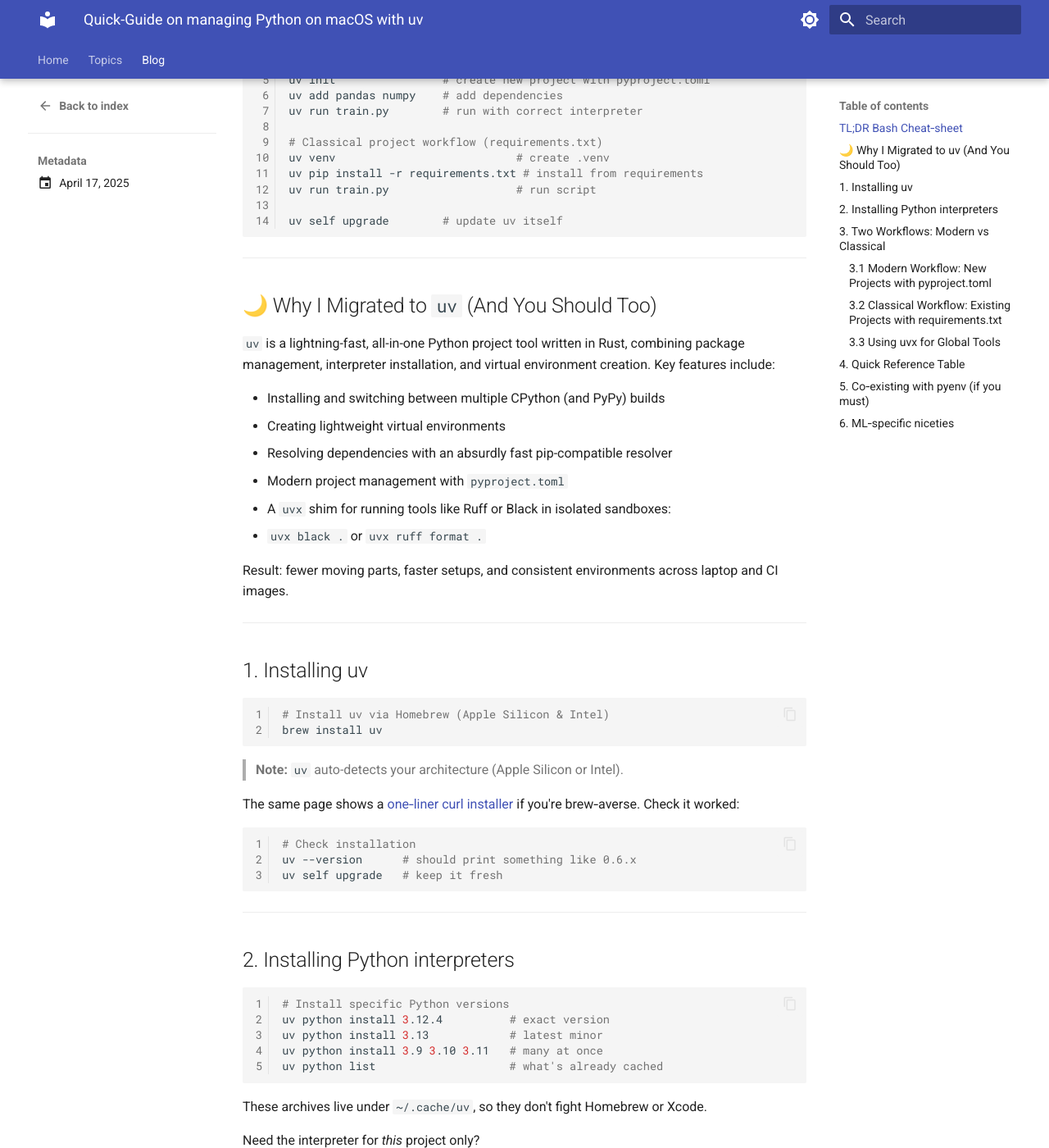
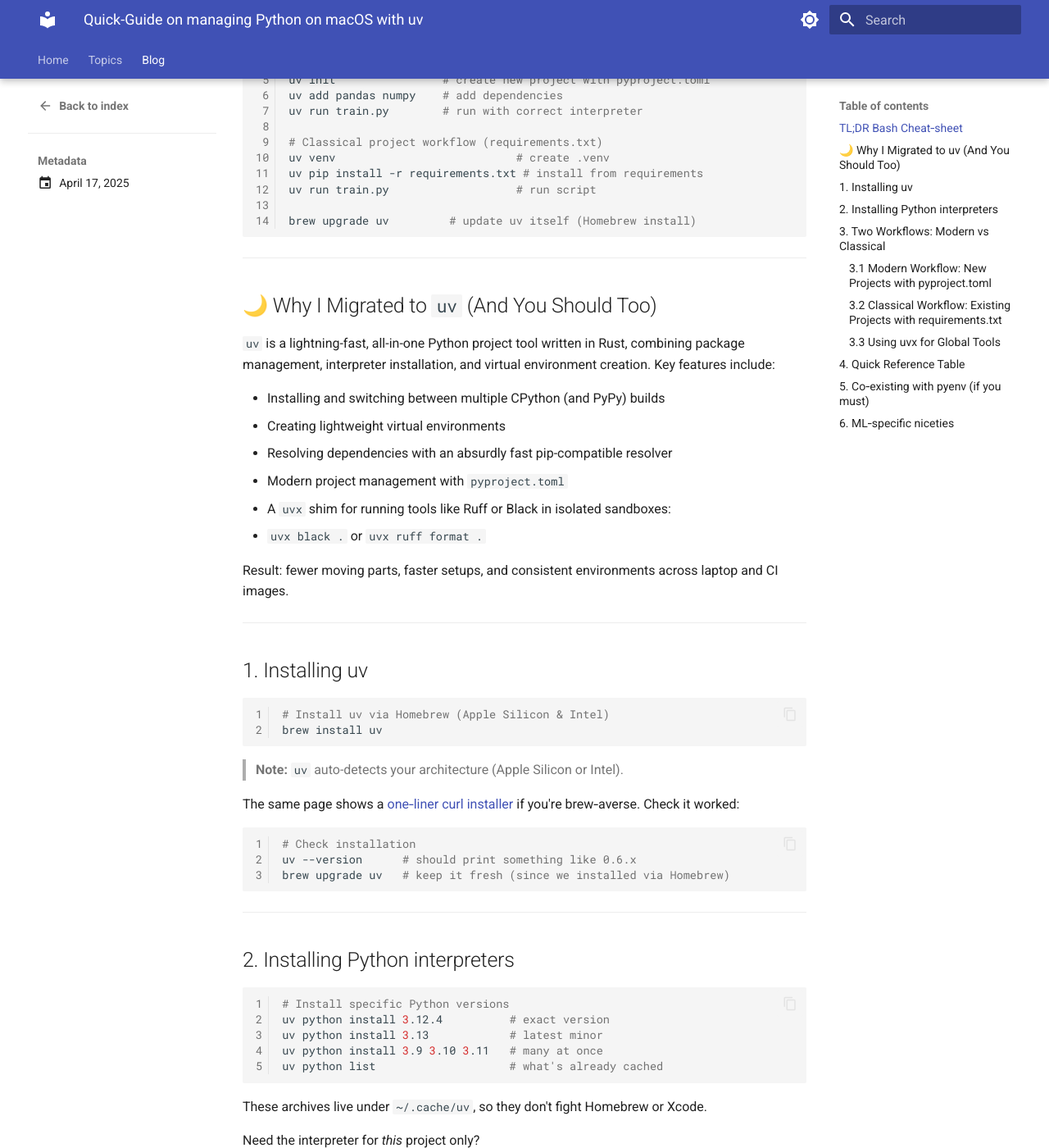
Before and after one commit to slavadubrov/notes, an MkDocs documentation site: the page built from docs/blog/posts/2025-04-17-uv-on-macos.md, in a window 1280 px wide and 1400 px high, scrolled down 359 px. Shown: the whole window at 82% size. Built offline with MkDocs 1.6.1 and Material for MkDocs 9.7.7, drawn with Linux system fonts in a browser that asks for light colours.

Commit message:
updated uv post

````diff
--- a/docs/blog/posts/2025-04-17-uv-on-macos.md
+++ b/docs/blog/posts/2025-04-17-uv-on-macos.md
@@ -23,7 +23,7 @@
 uv pip install -r requirements.txt # install from requirements
 uv run train.py                   # run script
 
-uv self upgrade        # update uv itself
+brew upgrade uv         # update uv itself (Homebrew install)
 ```
 
 ---
@@ -60,7 +60,7 @@
 ```bash
 # Check installation
 uv --version      # should print something like 0.6.x
-uv self upgrade   # keep it fresh
+brew upgrade uv   # keep it fresh (since we installed via Homebrew)
 ```
 
 ---
````
